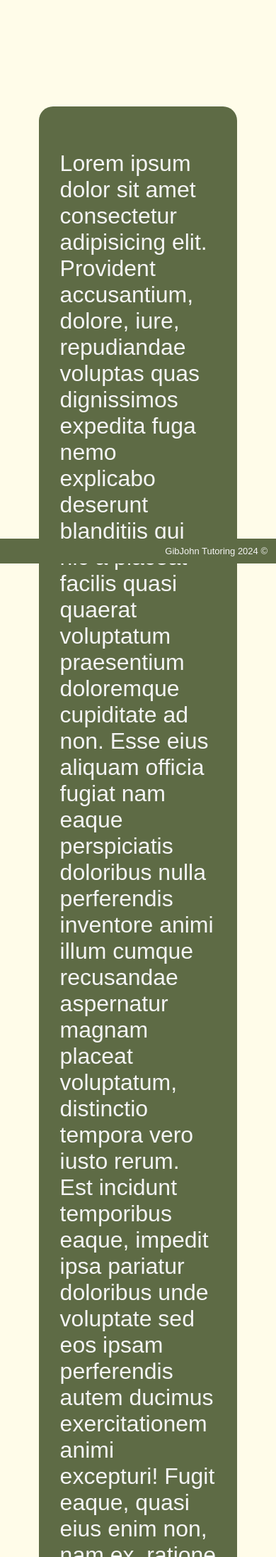
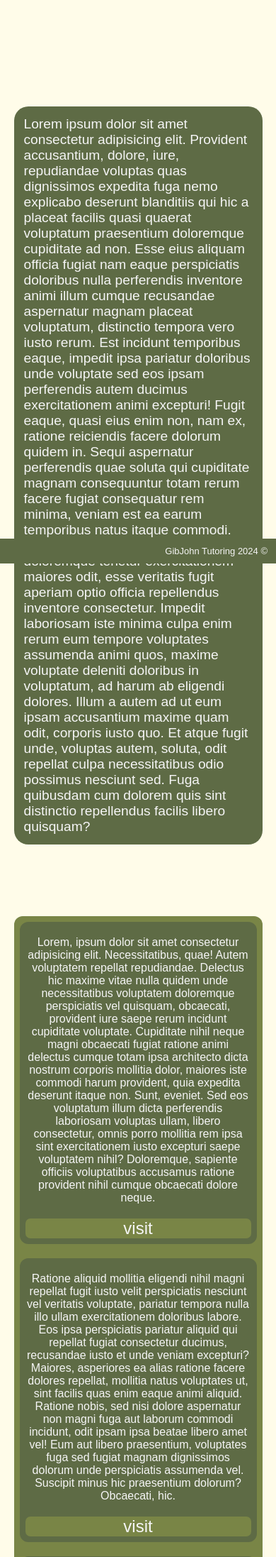
Before and after one commit to Beemer-2/GibJohn-Tutoring-School-Flask-Project, a Flask app: page /about in a window 390 px wide; the page is wider, and only the part inside the window is pictured. Shown: the part 50-2244 px from the top of that part at 71% size. Run offline with Flask 3, Linux system fonts and the light colour scheme.

Commit message:
Made the about page more responsive

```diff
--- a/static/about-styles.css
+++ b/static/about-styles.css
@@ -1,10 +1,15 @@
 #first-container {
     background-color: #5e6b45;
-    margin: 12vh 14vw;
+    margin: 12vh 8vw;
     padding: 30px;
     border-radius: 20px;
     color: whitesmoke;
-    font-size: xx-large;
+    font-size: larger;
+    margin-top: 0px
+}
+
+#first-container > p {
+    margin: 0;
 }
 
 #second-container {
@@ -12,7 +17,7 @@
     grid-template-columns: auto auto;
     padding: 10px;
     background-color: #798546;
-    margin: 12vh 14vw;
+    margin: 12vh 8vw;
     padding: 20px 20px;
     gap: 20px;
     border-radius: 12px;
@@ -23,7 +28,7 @@
     background-color: #5e6b45;
     border-radius: 12px;
     text-align: center;
-    font-size: x-large;
+    font-size: larger;
     color: whitesmoke
 
 }
@@ -33,7 +38,7 @@
 }
 
 .visit {
-    font-size: xx-large;
+    font-size: x-large;
     background-color:#798546;
     margin: 12px;
     border-radius: 7px;
@@ -50,3 +55,39 @@
     flex-direction: column;
     justify-content: space-between;
 }
+
+@media (max-width: 700px) {
+    #second-container {
+        grid-template-columns: auto;
+        padding: 8px;
+    }
+
+    #second-container div > div > p {
+        margin: 0;
+        padding: 10px;
+        font-size: medium;
+    }
+
+    #second-container div > div {
+        margin-top: 10px;
+    }
+
+    .visit {
+        margin: 8px;
+        margin-top: 0;
+    }
+
+    #first-container {
+        padding: 14px;
+    }
+
+    #first-container > p {
+        margin: 0;
+    }
+
+    #first-container, #second-container {
+        margin-left: 5vw;
+        margin-right: 5vw;
+    }
+
+}
```
